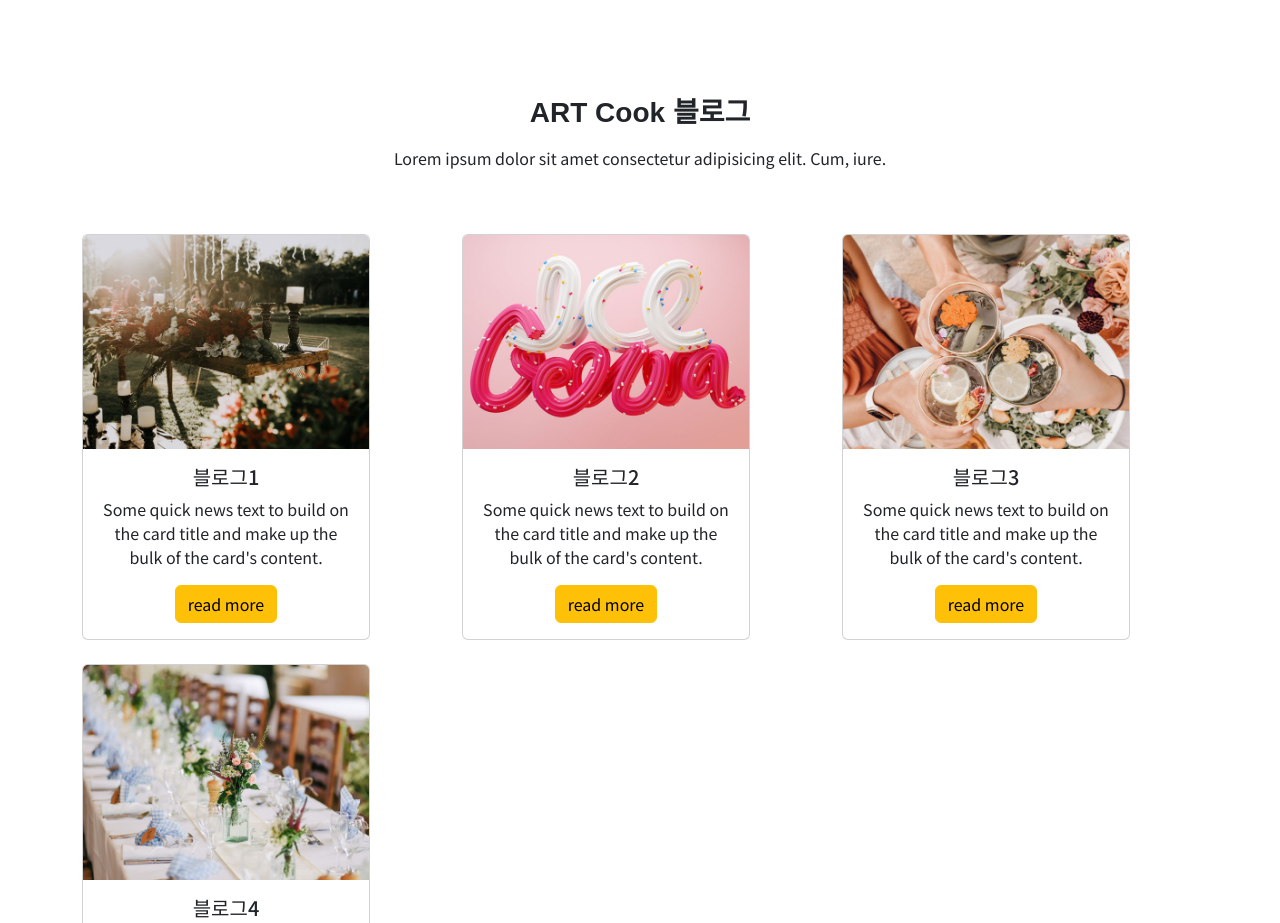
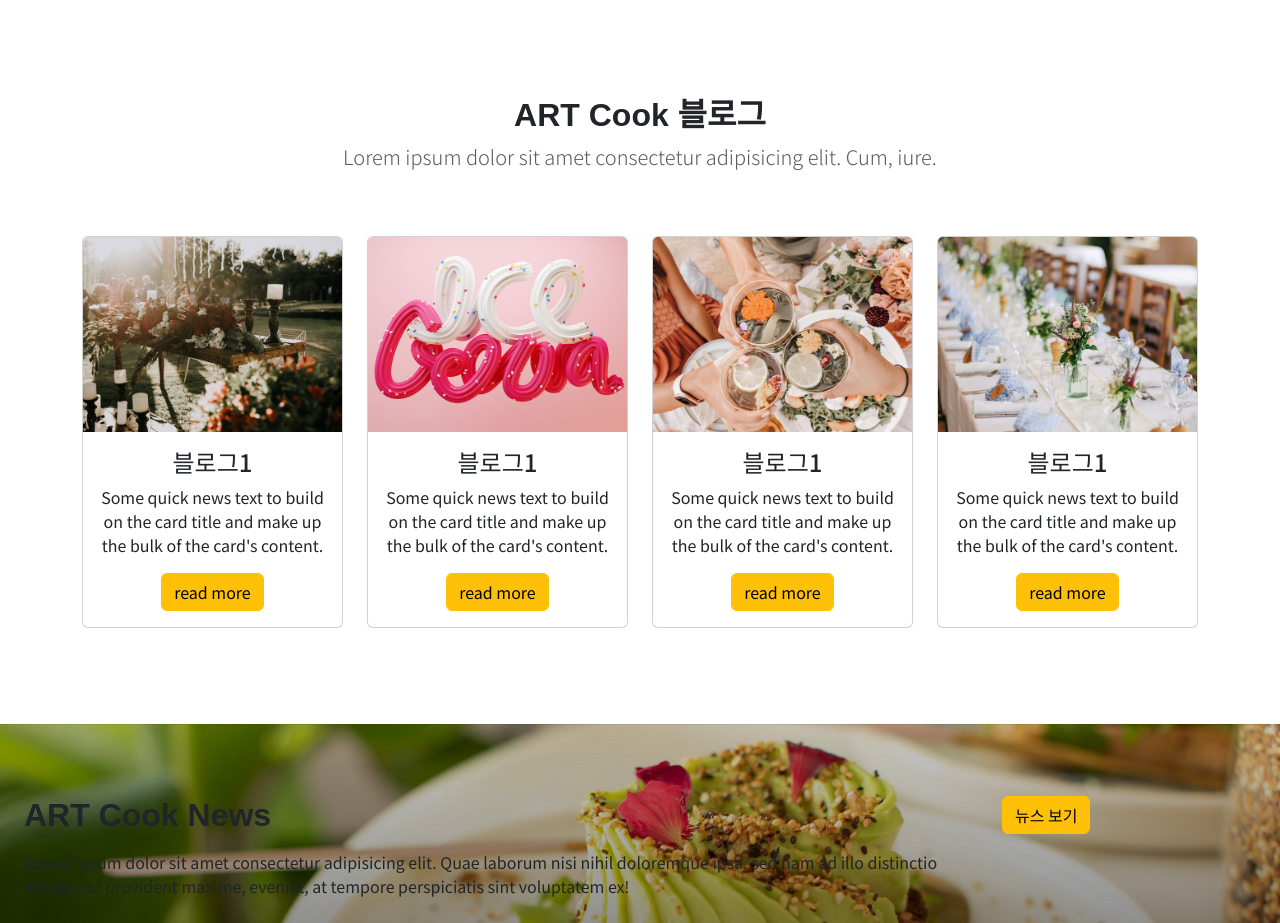
Before and after one commit to Hans1004/project1, a plain HTML site: page index.html in a window 1280 px wide. Shown: the part 3580-4503 px from the top of the page. Drawn offline with nearby package versions, Linux system fonts and the light colour scheme; a web font is replaced by a local one.

Commit message:
프로젝트2
프로젝트2

```diff
--- a/index.html
+++ b/index.html
@@ -185,45 +185,45 @@
        <!-- 블로그 섹션 시작 -->
         <section class="container overflow-hidden py-5" id="blog">
             <div class="text-center py-5">
-                <h3 class="fw-bold mb-3">ART Cook 블로그</h3>
-                <p>Lorem ipsum dolor sit amet consectetur adipisicing elit. Cum, iure.</p>
+                <h2 class="fw-bold">ART Cook 블로그</h2>
+                <p class="lead text-muted">Lorem ipsum dolor sit amet consectetur adipisicing elit. Cum, iure.</p>
             </div>
             <div class="row pb-5 gy-4">
                 <div class="col-sm-6 col-lg">
-                    <div class="card" style="width: 18rem;">
+                    <div class="card" >
                     <img src="./images/blog1.jpg" class="card-img-top" alt="블로그1">
                         <div class="card-body text-center">
-                        <h5 class="card-title text-center">블로그1</h5>
+                        <h5 class="card-title fs-4">블로그1</h5>
                         <p class="card-text">Some quick news text to build on the card title and make up the bulk of the card's content.</p>
                         <a href="#" class="btn btn-warning">read more</a>
                         </div>
                     </div>
                 </div>
                 <div class="col-sm-6 col-lg">
-                    <div class="card" style="width: 18rem;">
+                    <div class="card" >
                     <img src="./images/blog2.jpg" class="card-img-top" alt="블로그2">
                     <div class="card-body text-center">
-                        <h5 class="card-title text-center">블로그2</h5>
+                        <h5 class="card-title fs-4">블로그1</h5>
                         <p class="card-text">Some quick news text to build on the card title and make up the bulk of the card's content.</p>
                         <a href="#" class="btn btn-warning">read more</a>
                     </div>
                     </div>
                 </div>
                 <div class="col-sm-6 col-lg">
-                    <div class="card" style="width: 18rem;">
+                    <div class="card" >
                     <img src="./images/blog3.jpg" class="card-img-top" alt="블로그3">
                     <div class="card-body text-center">
-                        <h5 class="card-title text-center">블로그3</h5>
+                        <h5 class="card-title fs-4">블로그1</h5>
                         <p class="card-text">Some quick news text to build on the card title and make up the bulk of the card's content.</p>
                         <a href="#" class="btn btn-warning">read more</a>
                     </div>
                     </div>
                 </div>
                 <div class="col-sm-6 col-lg">
-                    <div class="card" style="width: 18rem;">
+                    <div class="card" >
                     <img src="./images/blog4.jpg" class="card-img-top" alt="블로그4">
                         <div class="card-body text-center">
-                            <h5 class="card-title text-center">블로그4</h5>
+                            <h5 class="card-title fs-4">블로그1</h5>
                          <p class="card-text">Some quick news text to build on the card title and make up the bulk of the card's content.</p>
                          <a href="#" class="btn btn-warning">read more</a>
                         </div>
```
